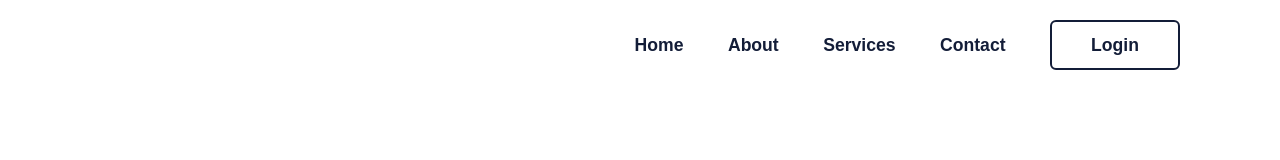
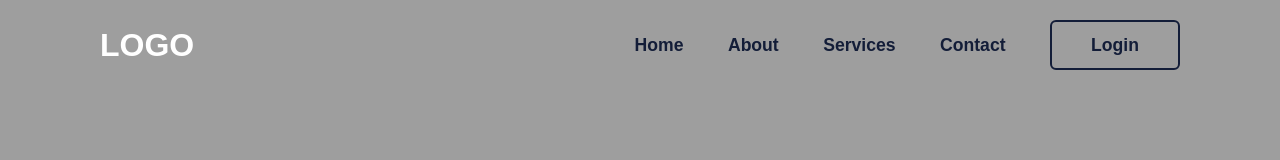
Before and after one commit to UGPPKumara/Mini-Login-screen, a plain HTML site: page index.html in a window 1280 px wide. Drawn offline with nearby package versions, Linux system fonts and the light colour scheme; the site is published under a folder, as on GitHub Pages, so addresses that start at the root find nothing.

Commit message:
Update style.css

```diff
--- a/style.css
+++ b/style.css
@@ -10,7 +10,7 @@ body{
     justify-content: center;
     align-items: center;
     min-height: 100vh;
-    background: url(/img/cover.jpg)no-repeat;
+    background: url("img/cover.jpg")no-repeat;
     background-size:cover;
     z-index: 99;
 }
```
